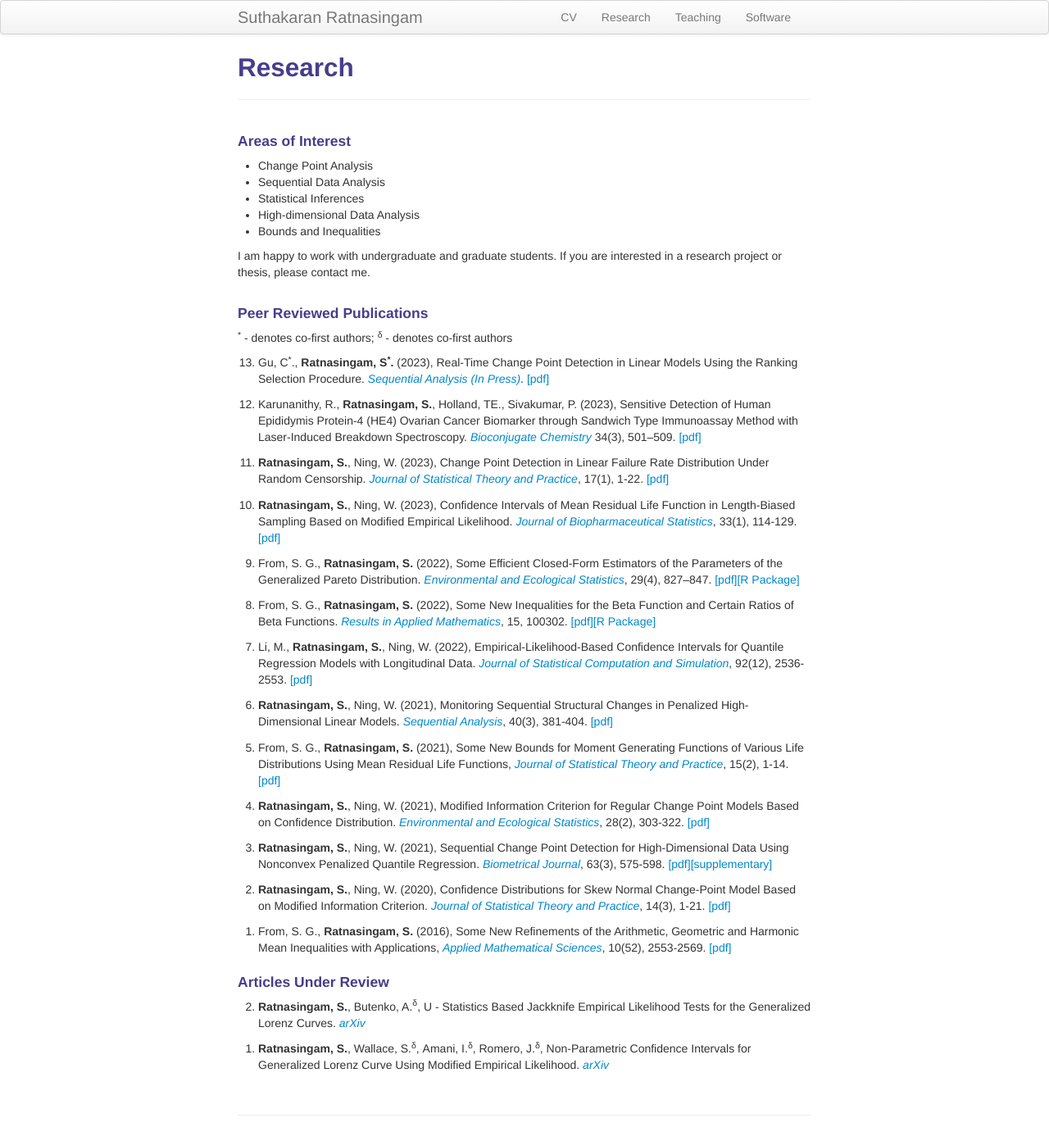
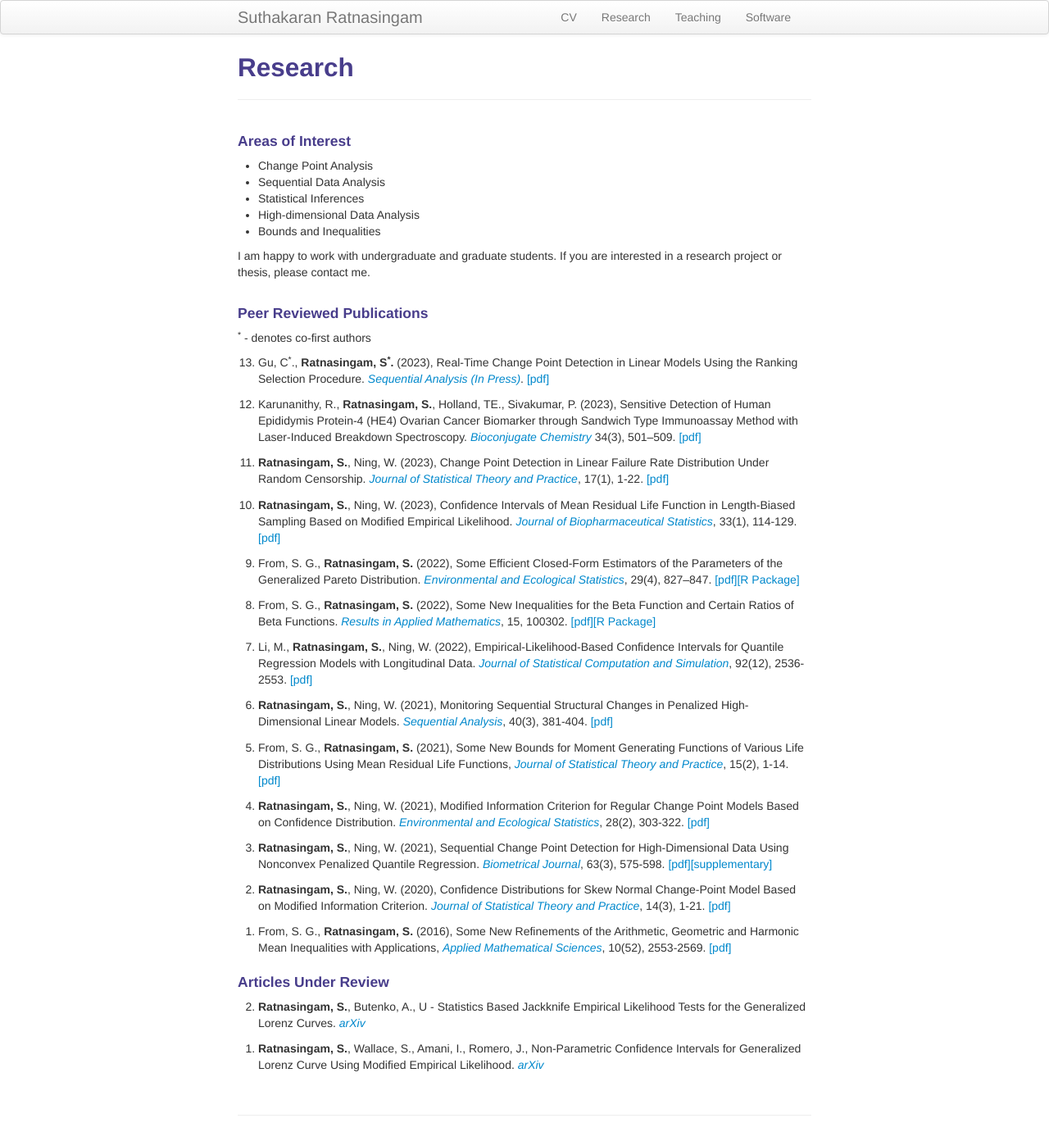
Before and after one commit to suthakaranr/suthakaranr.github.io, a Jekyll site: the page built from pages/Research.md, in a window 1280 px wide. Shown: the whole page at 82% size. Built offline with Jekyll 4.4.1, drawn with Linux system fonts in a browser that asks for light colours.

Commit message:
Update Research.md

```diff
--- a/pages/Research.md
+++ b/pages/Research.md
@@ -20,7 +20,7 @@ I am happy to work with undergraduate and graduate students. If you are interest
 
 #### Peer Reviewed Publications
 
-<sup>*</sup> - denotes co-first authors; <sup>&delta;</sup> - denotes co-first authors
+<sup>*</sup> - denotes co-first authors
 
 <div style="line-height:80%;">
 
@@ -66,9 +66,9 @@ Quantile Regression Models with Longitudinal Data. <a style="text-decoration:non
 <ol>
 
 
-<li value="2"> <b>Ratnasingam, S.</b>, Butenko, A.<sup>&delta;</sup>, U - Statistics Based Jackknife Empirical Likelihood Tests for the Generalized Lorenz Curves. <a style="text-decoration:none" href="https://arxiv.org/abs/2304.06601" target="_blank" rel="noopener noreferrer"><i>arXiv</i></a> </li> <br>
+<li value="2"> <b>Ratnasingam, S.</b>, Butenko, A., U - Statistics Based Jackknife Empirical Likelihood Tests for the Generalized Lorenz Curves. <a style="text-decoration:none" href="https://arxiv.org/abs/2304.06601" target="_blank" rel="noopener noreferrer"><i>arXiv</i></a> </li> <br>
 
-<li value="1"> <b>Ratnasingam, S.</b>, Wallace, S.<sup>&delta;</sup>, Amani, I.<sup>&delta;</sup>, Romero, J.<sup>&delta;</sup>, Non-Parametric Confidence Intervals for Generalized Lorenz Curve Using Modified Empirical Likelihood. <a style="text-decoration:none" href="https://arxiv.org/abs/2304.04124" target="_blank" rel="noopener noreferrer"><i>arXiv</i></a> </li> <br>
+<li value="1"> <b>Ratnasingam, S.</b>, Wallace, S., Amani, I., Romero, J., Non-Parametric Confidence Intervals for Generalized Lorenz Curve Using Modified Empirical Likelihood. <a style="text-decoration:none" href="https://arxiv.org/abs/2304.04124" target="_blank" rel="noopener noreferrer"><i>arXiv</i></a> </li> <br>
 
 
 </ol>
```
